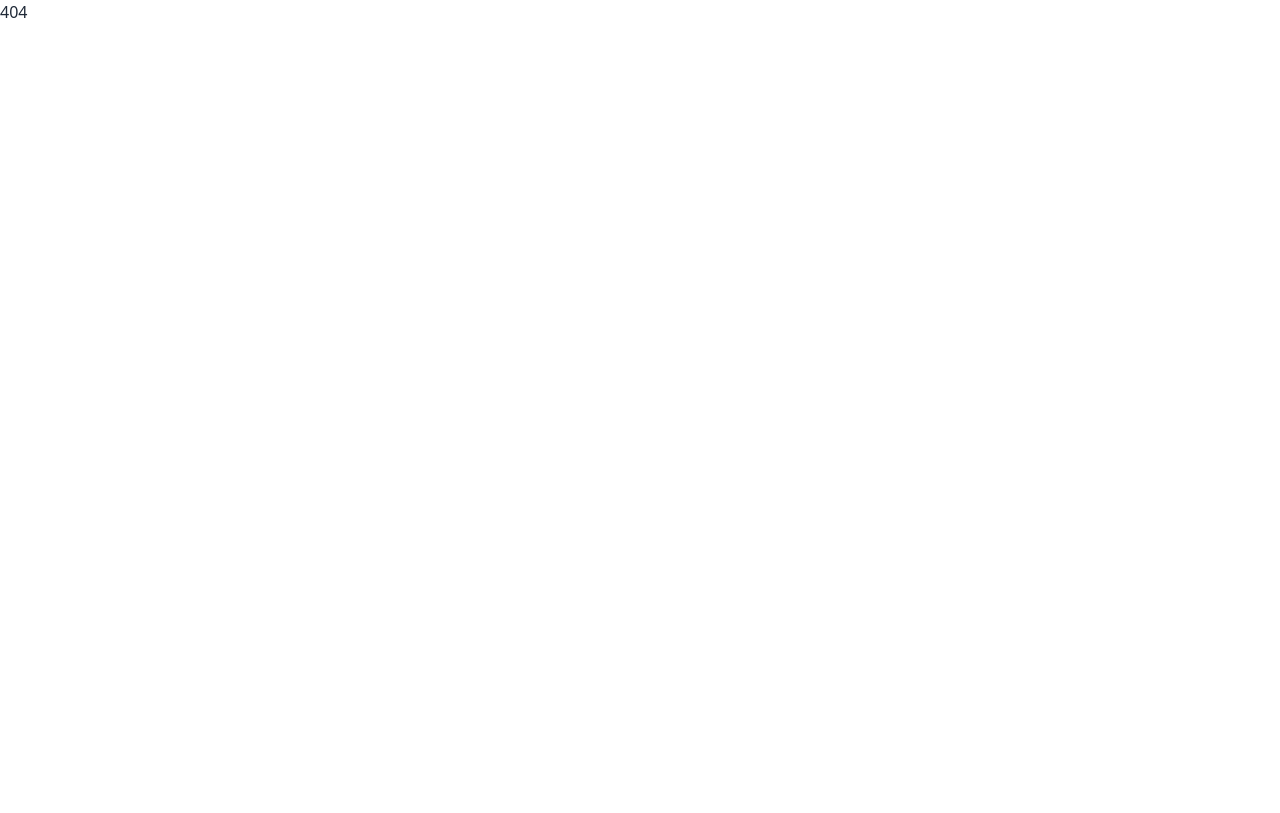
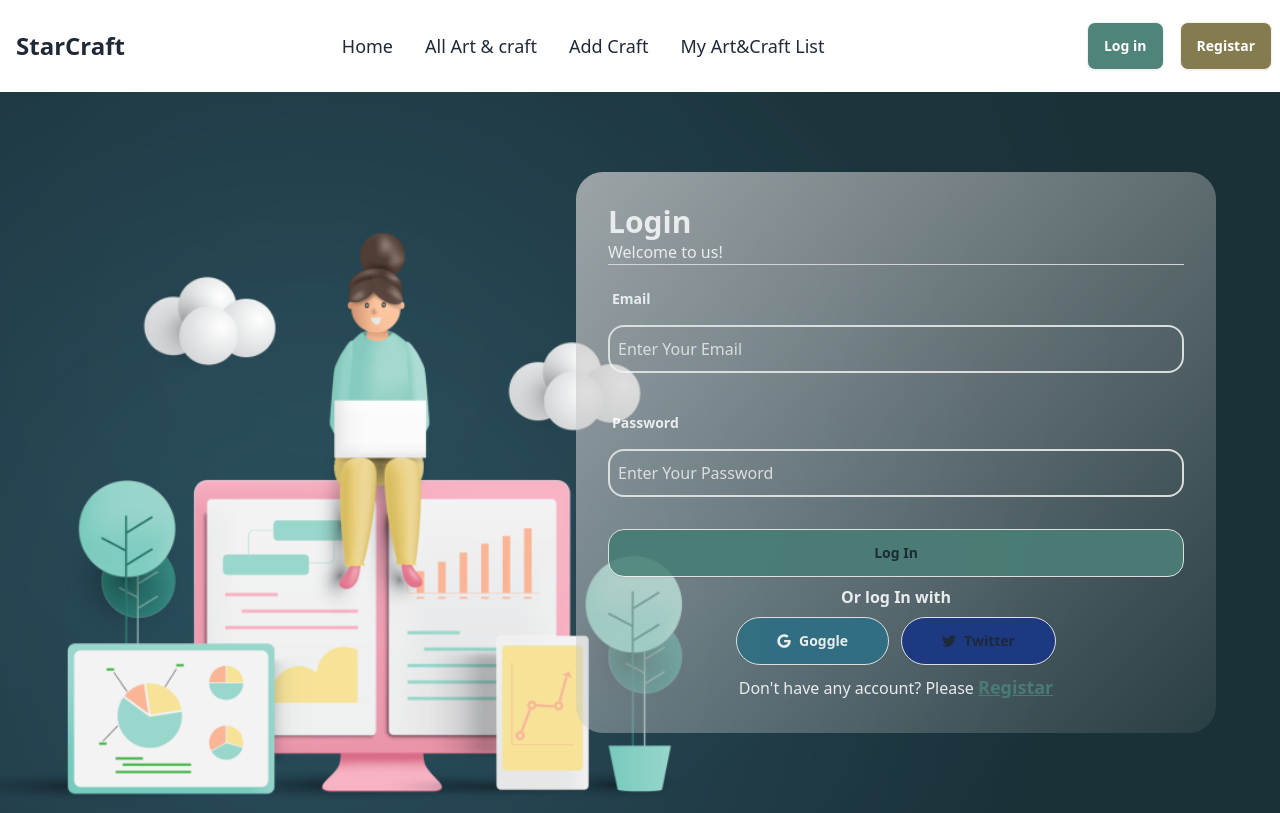
Before and after one commit to rakib3719/StarCraft-client-side, a React (Vite) app: page /login in a window 1280 px wide. Before the commit this address had no page. Built offline with nearby package versions, Linux system fonts and the light colour scheme.

Commit message:
login page design done

```diff
--- /dev/null
+++ b/src/component/login/Login.jsx
@@ -0,0 +1,69 @@
+import { Link } from "react-router-dom";
+import {  FaGoogle, FaTwitter } from "react-icons/fa";
+
+
+const Login = () => {
+    const loginHandle = e => {
+        e.preventDefault();
+        const form = e.target;
+        const email = form.email.value;
+        const password = form.password.value;
+        console.log(email, password);
+    }
+    return (
+        <div  className="loginbg pt-20 pb-20">
+
+
+      <div className="login mx-auto w-[80%] md:w-1/2 md:ml-auto p-8 text-white backdrop-blur-3xl md:backdrop-blur-none md:mr-16 ">
+
+      <form onSubmit={loginHandle} >
+
+        <h1 className="font-bold text-3xl text-white">Login</h1>
+        <p>Welcome to us!</p>
+
+
+
+        <hr />
+
+        <label className="form-control w-full  ">
+<div className="label mt-4">
+<span className="label-text text-white font-semibold">Email</span>
+
+</div>
+<input type="text" name="email" placeholder="Enter Your Email" className="input input-add input-bordered placeholder-[#EFEFEF] rounded-2xl mt-2  w-full bg-transparent outline-none px-2 py-2 border-2 border-[#EFEFEF]" />
+<div className="label">
+
+</div>
+</label>
+
+        <label className="form-control w-full  ">
+<div className="label mt-4">
+<span className="label-text text-white font-semibold">Password</span>
+
+</div>
+<input type="text" name="password" placeholder="Enter Your Password" className="input input-add input-bordered placeholder-[#EFEFEF] rounded-2xl mt-2  w-full bg-transparent outline-none px-2 py-2 border-2 border-[#EFEFEF]" />
+<div className="label">
+
+</div>
+</label>
+<input type="submit" className=" btn p-2  rounded-2xl mt-4  bg-[#4f847b] w-full" value="Log In" />
+      </form>
+      <p className="mt-2 text-center font-bold ">Or log In with</p>
+      <div className="text-center sm:flex items-center justify-center">
+
+
+
+<button  className="btn justify-center flex gap-2 py-2 items-center bg-[#357488] sm:max-w-xs sm:w-auto  rounded-full w-full  hover:bg-[#4595ae] mt-2 text-white px-10 mr-3" > <FaGoogle></FaGoogle>  Goggle </button>
+<button  className="btn sm:w-auto justify-center flex gap-2 py-2 items-center  bg-blue-900 px-10 w-full mt-2 sm:max-w-xs  font-bold rounded-full">  <FaTwitter></FaTwitter>
+
+Twitter
+</button>
+</div>
+      <p className="text-center mt-2">Don't  have any account? Please <Link to={'/registar'} className="text-[#4f847b] font-bold underline text-lg"> Registar </Link></p>
+      </div>
+
+        </div>
+    );
+};
+
+export default Login;
--- a/src/component/navbar/Navbar.jsx
+++ b/src/component/navbar/Navbar.jsx
@@ -49,8 +49,8 @@ const Navbar = () => {
 
 
 <div className="navbar-end  flex items-center">
-
- <button  className="btn text-white bg-[#4F847B]">  Log in </button>
+<Link  to='/login'>
+ <button  className="btn text-white bg-[#4F847B]">  Log in </button></Link>
 <Link  to='/registar'> <button  className="btn ml-4 text-white bg-[#847B4F]">  Registar </button></Link>
 
 
--- a/src/index.css
+++ b/src/index.css
@@ -8,7 +8,7 @@
 @tailwind utilities;
 
 .loginbg{
-    background-image: url('./assets/img/loginbg.png');
+    background-image: url('./assets/loginbg.png');
     background-size: cover;
     background-repeat: no-repeat;
     width: 100%;
--- /dev/null
+++ b/src/provider/AuthProvider.jsx
@@ -0,0 +1,19 @@
+import { createContext } from "react";
+import PropTypes from 'prop-types';
+
+export const AuthContext = createContext()
+const AuthProvider = ({children}) => {
+const authInfo = 'hi'
+    return (
+        <div>
+          <AuthContext.Provider value={authInfo}>
+            {children}
+            </AuthContext.Provider>
+        </div>
+    );
+};
+AuthProvider.propTypes = {
+    children: PropTypes.node
+};
+
+export default AuthProvider;
--- a/src/router/Router.jsx
+++ b/src/router/Router.jsx
@@ -1,6 +1,7 @@
 import { createBrowserRouter } from "react-router-dom";
 import Root from "../root/Root";
 import Registar from "../registar/Registar";
+import Login from "../component/login/Login";
 
 const router = createBrowserRouter([
 
@@ -13,6 +14,10 @@ const router = createBrowserRouter([
 {
    path:'/registar',
    element:<Registar></Registar>
+},
+{
+    path:'/login',
+    element:<Login></Login>
 }
 
 
```
